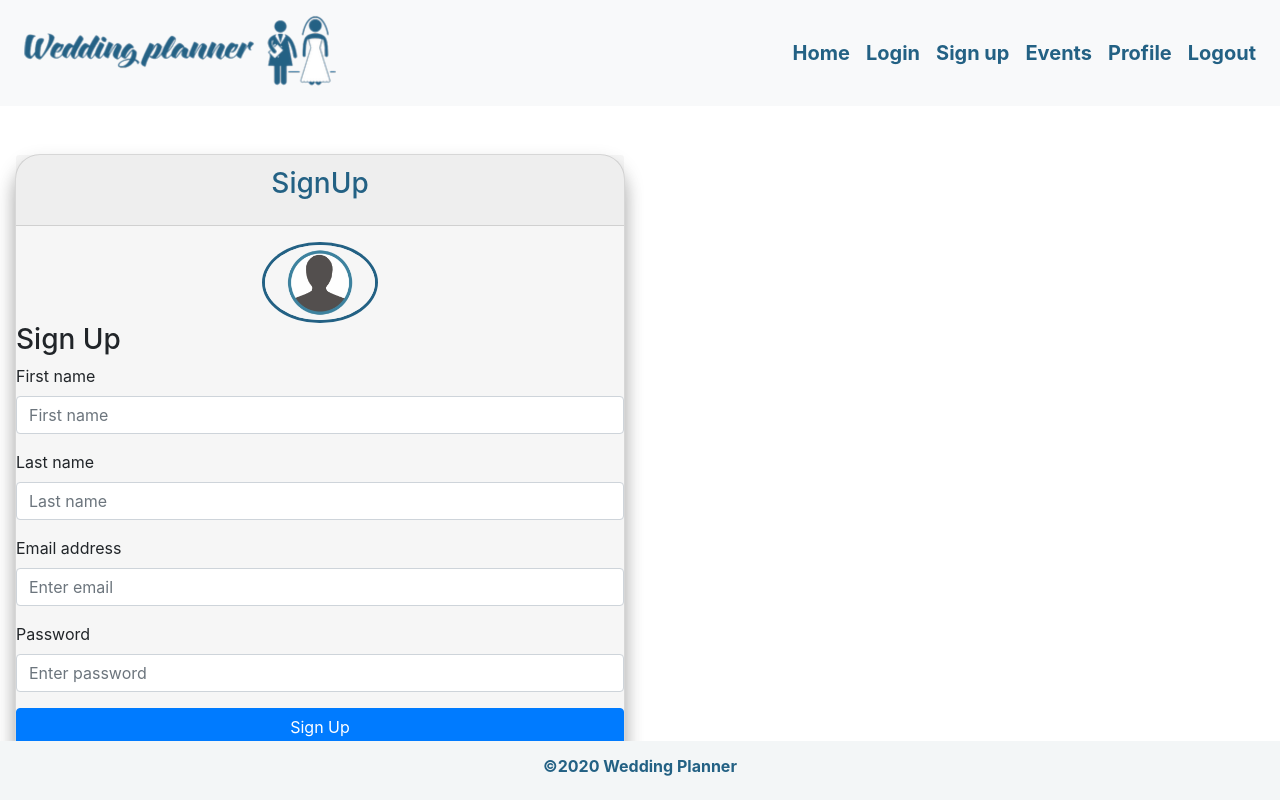
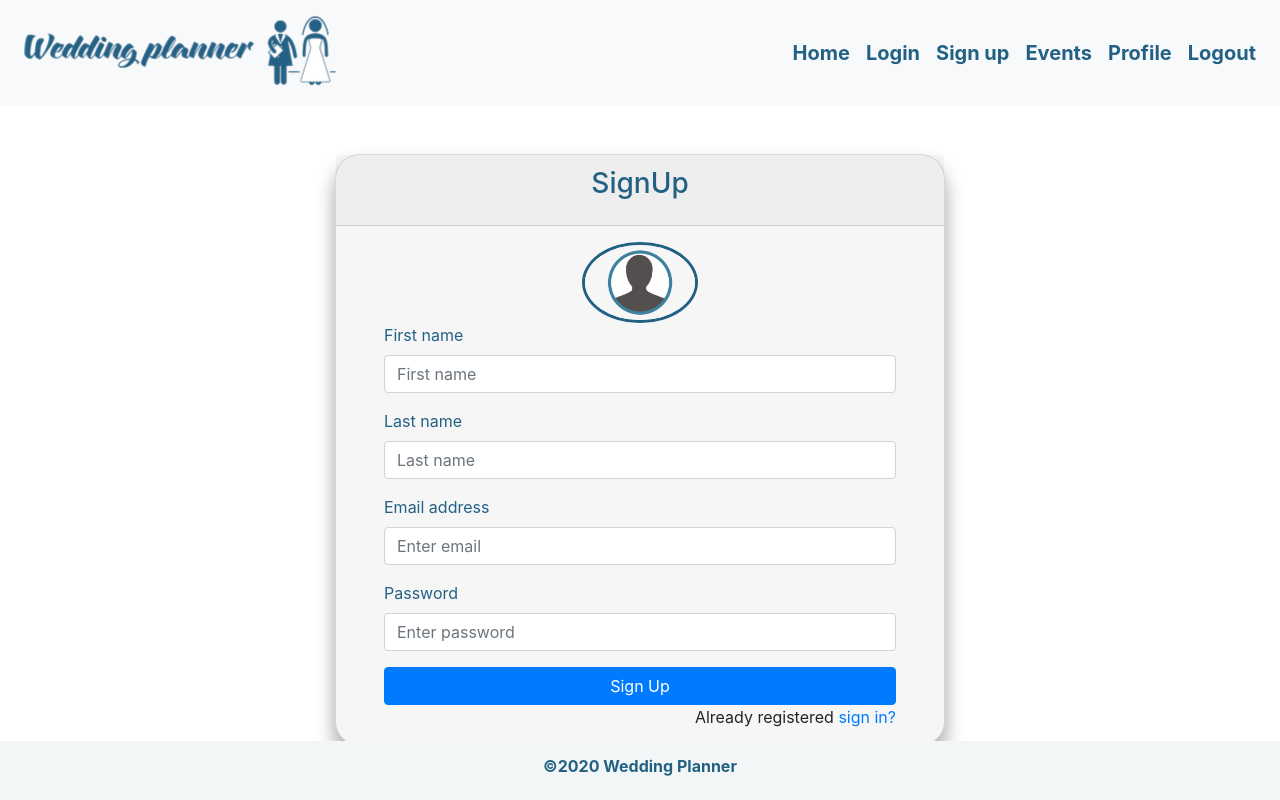
Before and after one commit to wedding-planner-app/wedding-planner, a React (Create React App) app in the folder client/: page /signup in a window 1280 px wide. Built offline with nearby package versions, Linux system fonts and the light colour scheme.

Commit message:
center form signup component

```diff
--- a/client/src/pages/SignUp/index.js
+++ b/client/src/pages/SignUp/index.js
@@ -14,7 +14,7 @@ export default class SignUp extends Component {
     return (
       <Container fluid className="pt-5">
         <Row>
-          <Col className="col-6">
+          <Col className="col-6 m-auto">
             <Card className="bgSignUpComponent">
               <Card.Header className="text-center">
                 <Card.Title className="signup-title-style">
@@ -28,10 +28,11 @@ export default class SignUp extends Component {
                   src={user}
                 />
               </Col>
-              <form>
-                <h3>Sign Up</h3>
+              <form className="mx-5">
                 <div className="form-group">
-                  <label>First name</label>
+                  <label className="signup-title-style ">
+                    First name
+                  </label>
                   <input
                     type="text"
                     className="form-control"
@@ -39,7 +40,9 @@ export default class SignUp extends Component {
                   />
                 </div>
                 <div className="form-group">
-                  <label>Last name</label>
+                  <label className="signup-title-style ">
+                    Last name
+                  </label>
                   <input
                     type="text"
                     className="form-control"
@@ -47,7 +50,9 @@ export default class SignUp extends Component {
                   />
                 </div>
                 <div className="form-group">
-                  <label>Email address</label>
+                  <label className="signup-title-style ">
+                    Email address
+                  </label>
                   <input
                     type="email"
                     className="form-control"
@@ -56,7 +61,9 @@ export default class SignUp extends Component {
                 </div>
 
                 <div className="form-group">
-                  <label>Password</label>
+                  <label className="signup-title-style">
+                    Password
+                  </label>
                   <input
                     type="password"
                     className="form-control"
```
